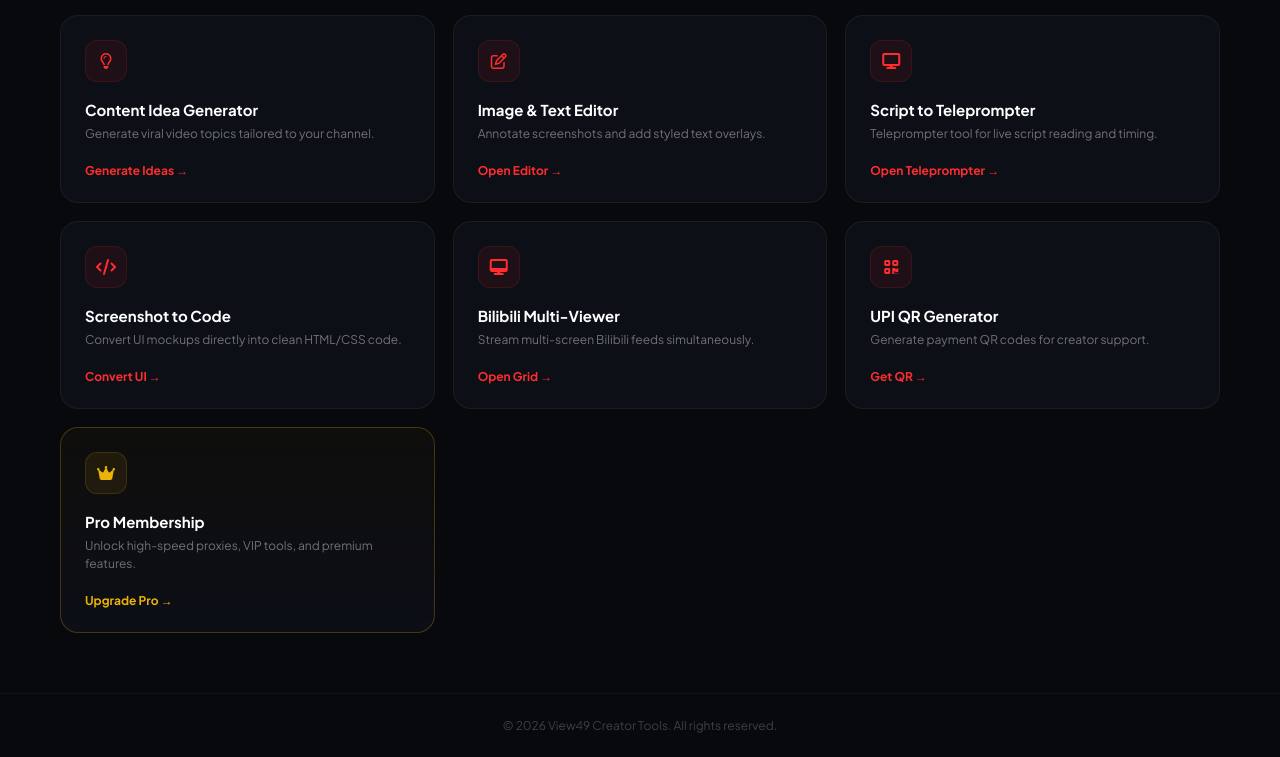
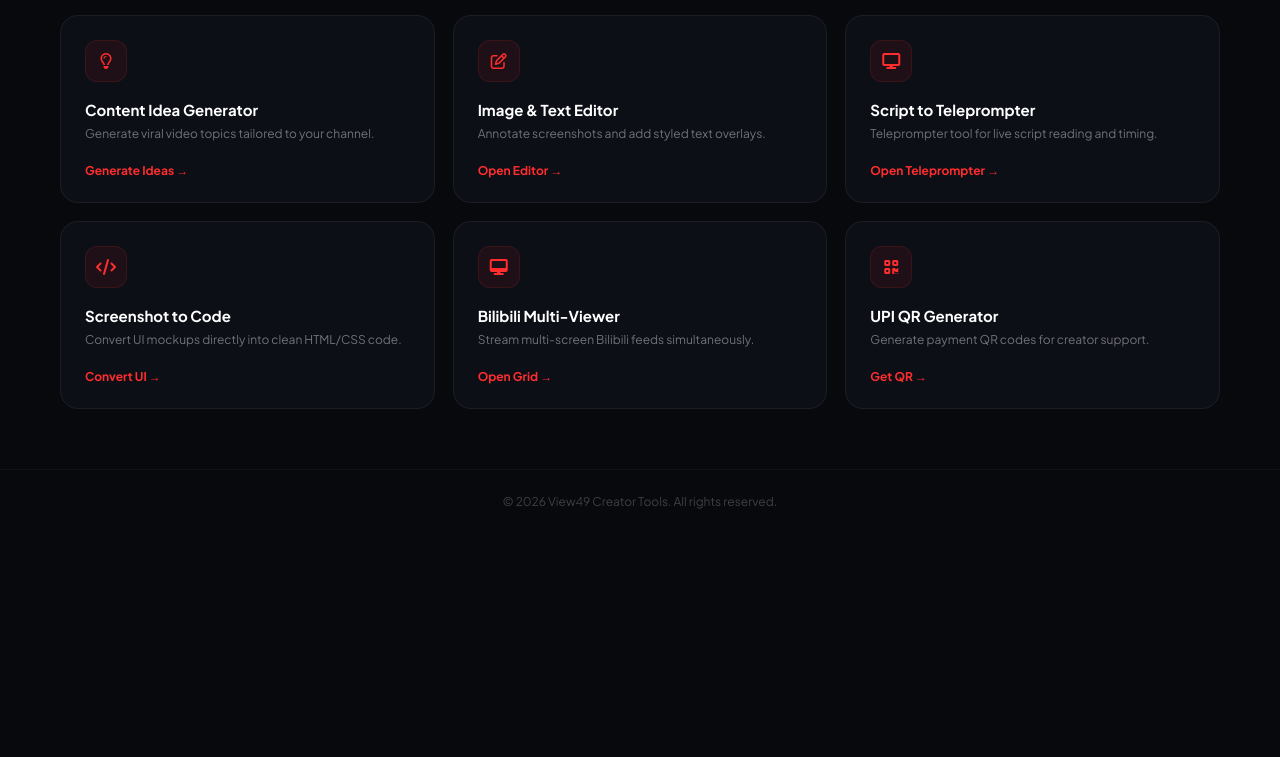
Before and after one commit to view49/view49, a plain HTML site: page index.html in a window 1280 px wide. Shown: the part 1479-2236 px from the top of the page. After the commit the page ends 2012 px from the top, so only its background shows below. Drawn offline with Linux system fonts and the light colour scheme.

Commit message:
Update index.html

```diff
--- a/index.html
+++ b/index.html
@@ -463,13 +463,6 @@
         <div class="tool-link">Get QR &rarr;</div>
       </a>
 
-      <a href="premium.html" class="tool-card pro-card">
-        <div class="icon-box"><i class="fa-solid fa-crown"></i></div>
-        <div class="tool-title">Pro Membership</div>
-        <div class="tool-desc">Unlock high-speed proxies, VIP tools, and premium features.</div>
-        <div class="tool-link">Upgrade Pro &rarr;</div>
-      </a>
-
     </div>
 
   </main>
```
